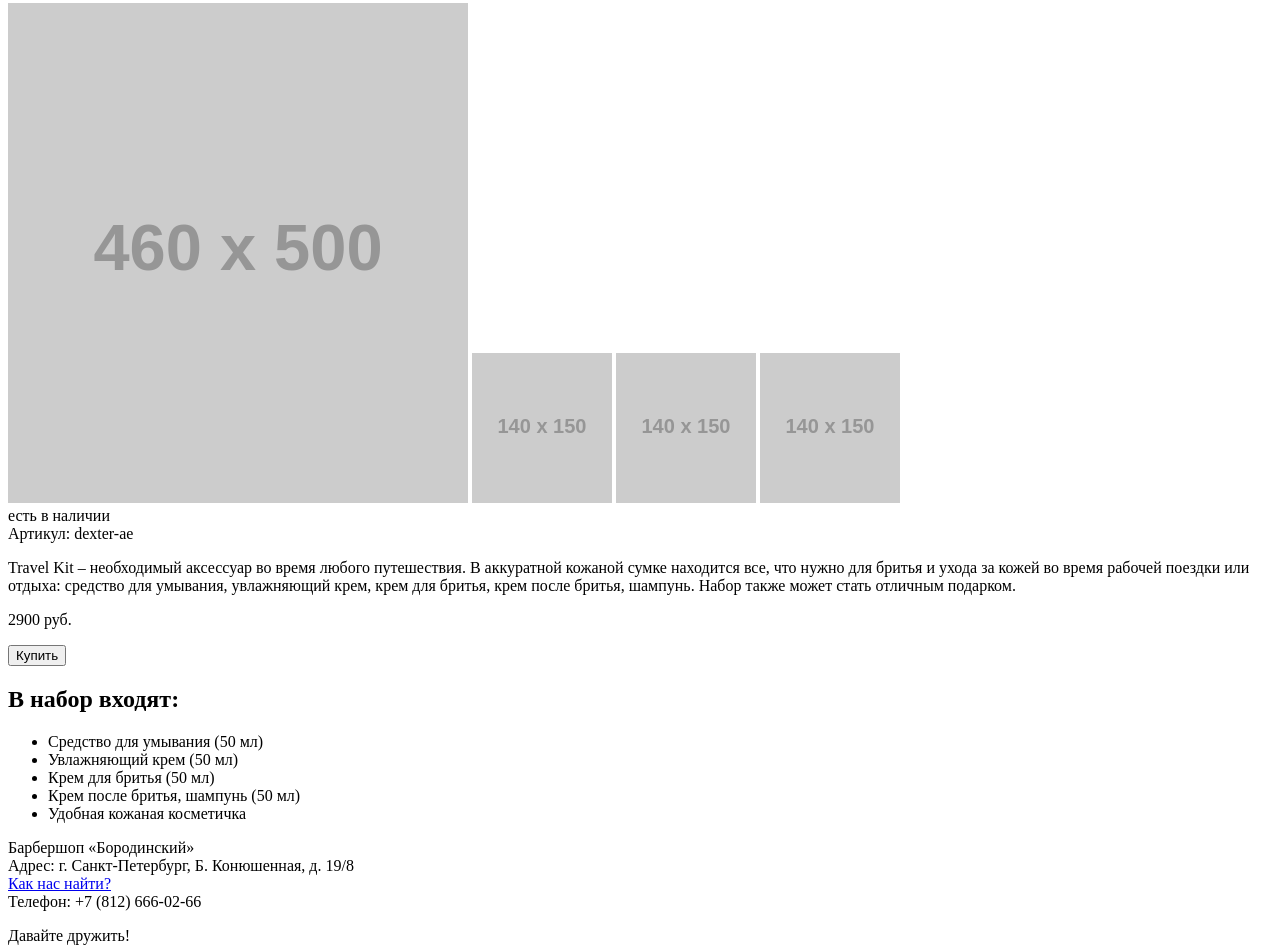
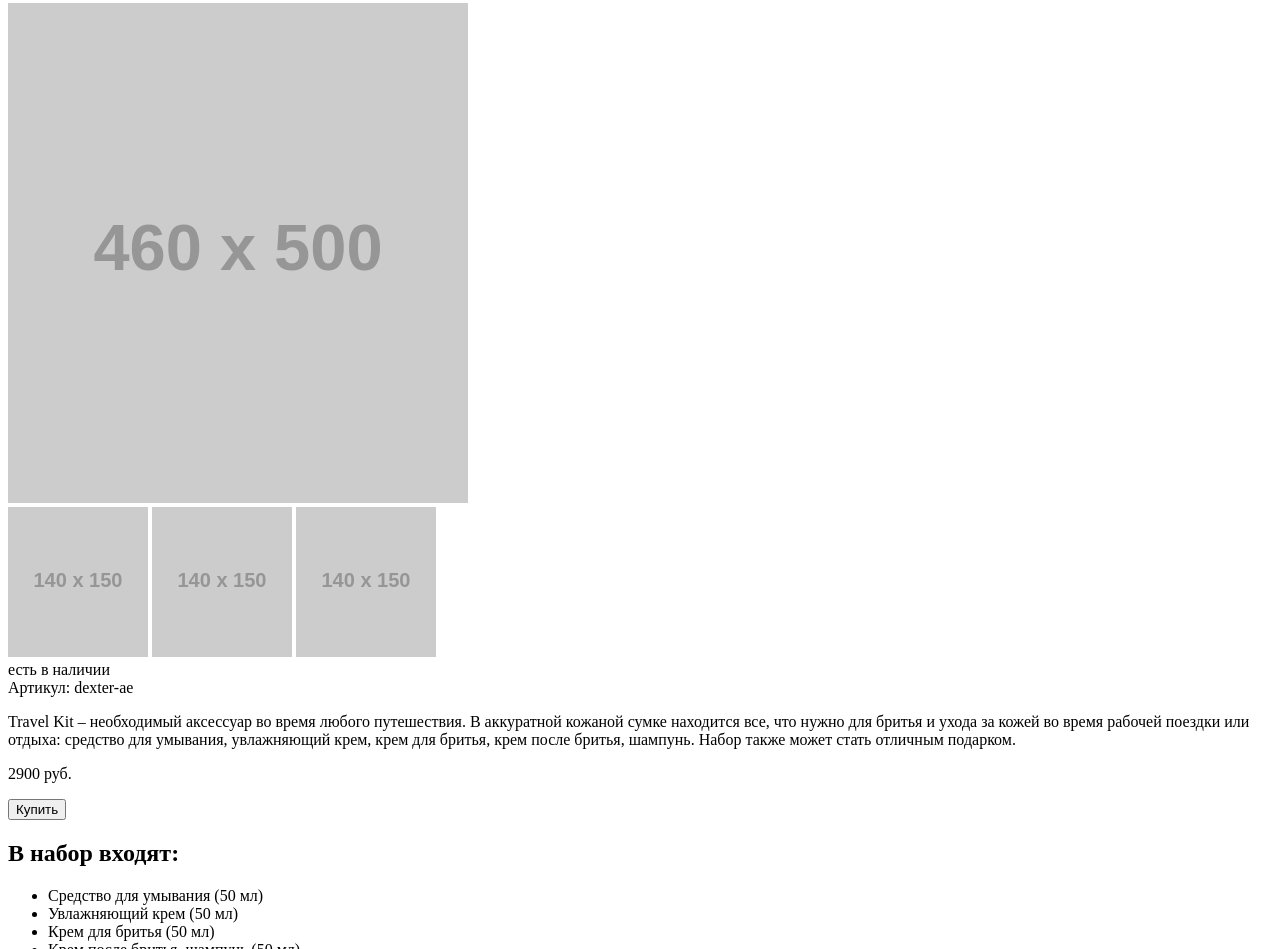
Before and after one commit to grraoo/157231-barbershop, a plain HTML site: page item.html in a window 1280 px wide. Shown: the part 305-1254 px from the top of the page. Drawn offline with Linux system fonts and the light colour scheme; placeholder pictures from the web are drawn by us.

Commit message:
View-port-controls, классы прайса

```diff
--- a/item.html
+++ b/item.html
@@ -34,17 +34,21 @@
 				</nav>
 			</header>
 			<section class="gallery">
-				<img class="main-pic" src="http://placehold.it/460x500" width="460" height="500" alt="фото">
-				<img class="preview" src="http://placehold.it/140x150" width="140" height="150" alt="фото">
-				<img class="preview" src="http://placehold.it/140x150" width="140" height="150" alt="фото">
-				<img class="preview" src="http://placehold.it/140x150" width="140" height="150" alt="фото">
+				<div class="view-port">
+					<img class="main-pic" src="http://placehold.it/460x500" width="460" height="500" alt="фото">
+				</div>
+				<div class="controls">
+					<img src="http://placehold.it/140x150" width="140" height="150" alt="фото">
+					<img src="http://placehold.it/140x150" width="140" height="150" alt="фото">
+					<img src="http://placehold.it/140x150" width="140" height="150" alt="фото">
+				</div>
 			</section>
 			<section class="description">
-				<div>
-					<aside class="presence">есть в наличии</aside>
-					<aside class="vendor">Артикул: dexter-ae</aside>
+				<aside>
+					<div class="presence">есть в наличии</div>
+					<div class="vendor">Артикул: dexter-ae</div>
 					<p>Travel Kit – необходимый аксессуар во время любого путешествия. В аккуратной кожаной сумке находится все, что нужно для бритья и ухода за кожей во время рабочей поездки или отдыха: средство для умывания, увлажняющий крем, крем для бритья, крем после бритья, шампунь. Набор также может стать отличным подарком.</p>
-				</div>
+				</aside>
 				<div class="buy">
 						<p>2900&nbsp;руб.</p>
 						<button class="btn">Купить</button>
```
Also changed, not shown: price.html (+4 -4 lines).
